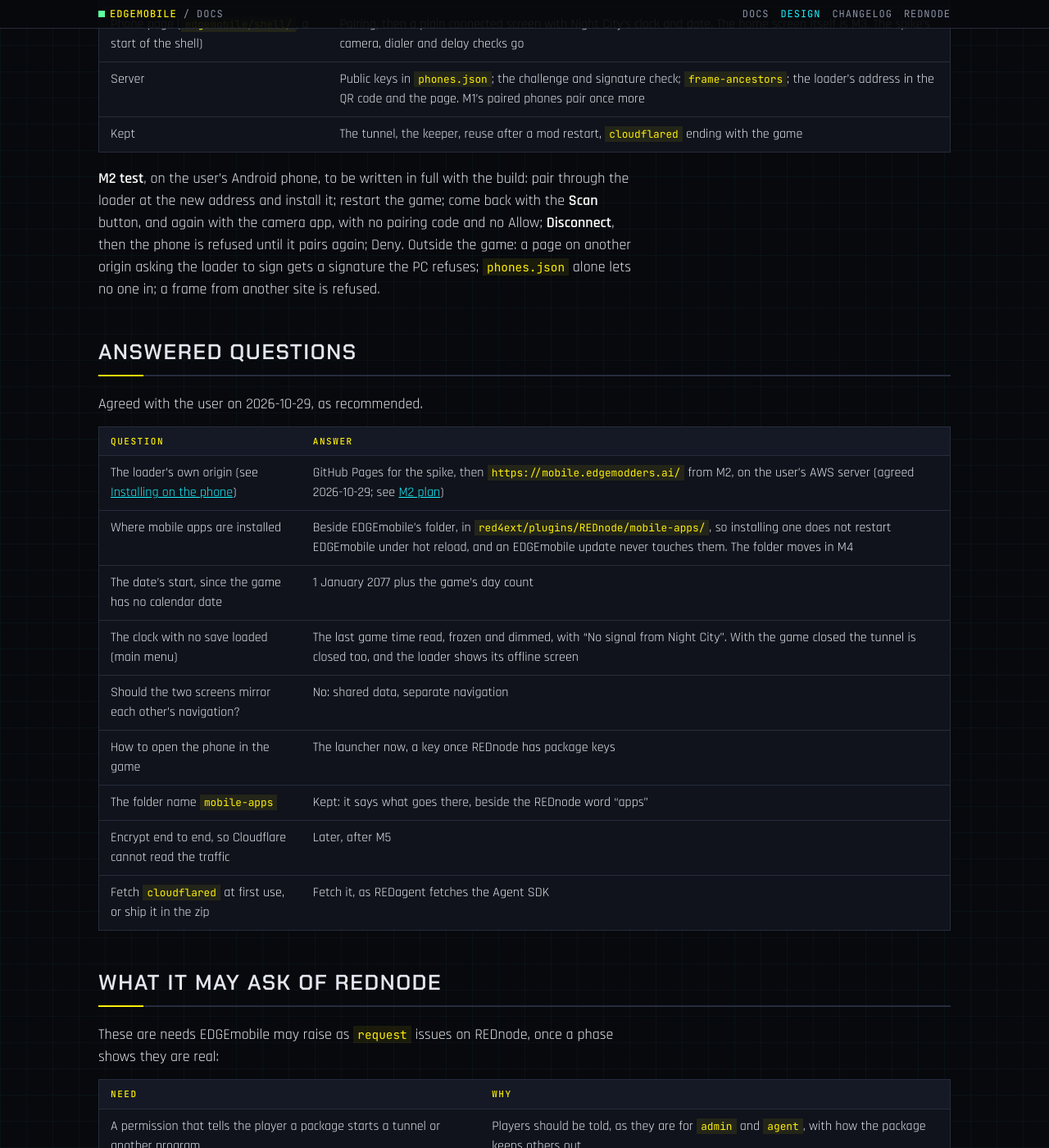
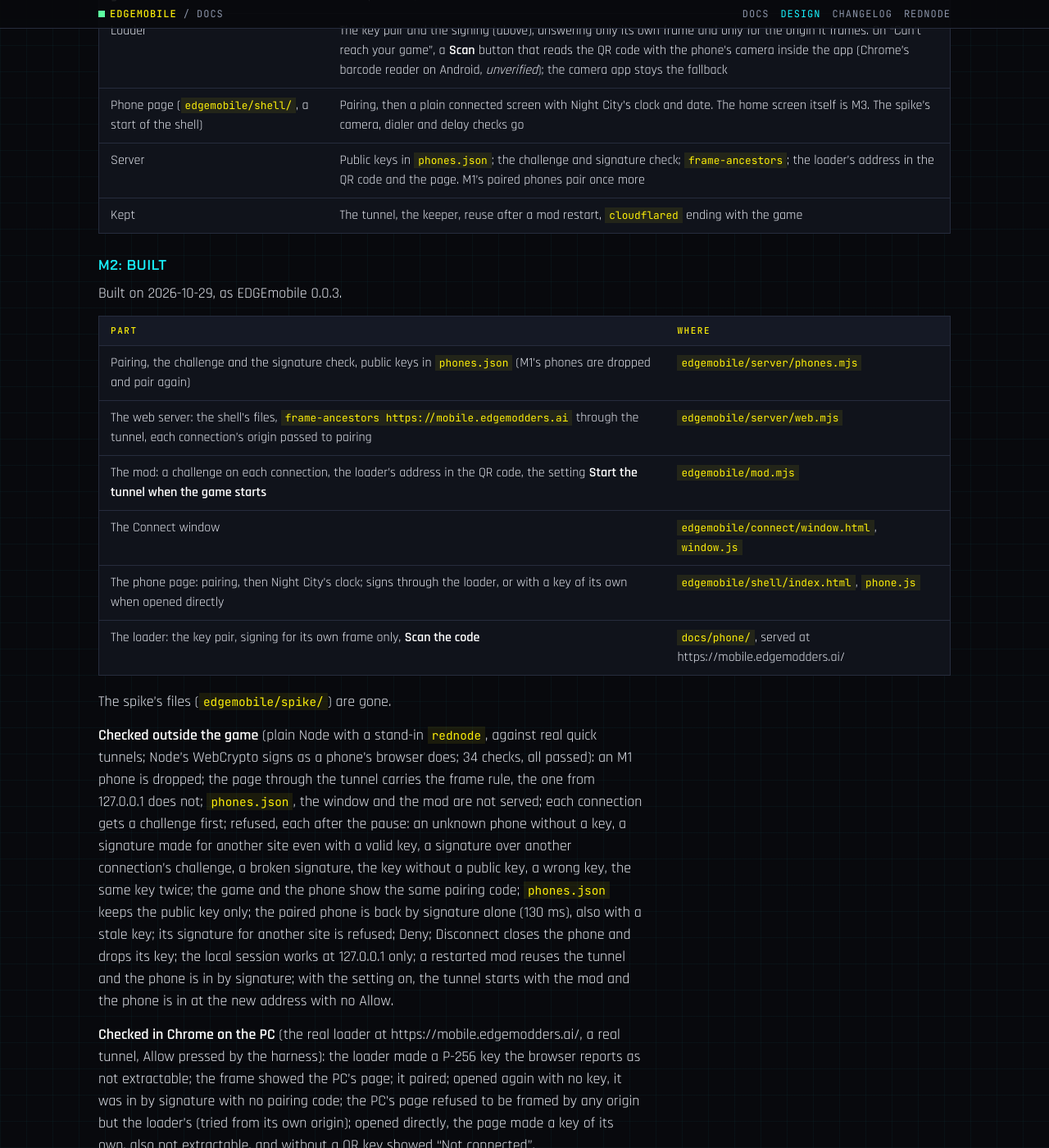
Before and after one commit to Edgemodders/EDGEmobile, a Jekyll site: the page built from docs/design.md, in a window 1280 px wide and 1400 px high, scrolled down 17513 px. Shown: the whole window at 82% size. Built offline with Jekyll 4.4.1, drawn with Linux system fonts in a browser that asks for light colours; some of the changed text lies outside the part shown.

Commit message:
Docs: M2 built, what was checked outside the game and in Chrome, and its test
Co-Authored-By: Claude Opus 5.5 <noreply@anthropic.com>

```diff
--- a/docs/design.md
+++ b/docs/design.md
@@ -41,13 +41,13 @@ EDGEmobile is one REDnode package, `edgemobile`, installed in `red4ext/plugins/R
 | Part | Where | What it does |
 |---|---|---|
 | Node mod | `edgemobile/mod.mjs` | Runs the web server and the WebSocket on `127.0.0.1`, starts and watches the tunnel, keeps paired phones and the phone's state, finds mobile apps, and answers both screens |
-| Phone window | `edgemobile/shell/` (*proposed*) | The OS, shown in a REDnode overlay window shaped like a phone. The same files are served to the real phone |
-| Connect window | `edgemobile/connect/` (*proposed*) | Onboarding in the game: the QR code, the pairing code with Allow and Deny, and the list of connected phones |
+| Phone window | `edgemobile/shell/` (pairing and the clock from M2; the OS from M3) | The OS, shown in a REDnode overlay window shaped like a phone. The same files are served to the real phone |
+| Connect window | `edgemobile/connect/` (from M2) | Onboarding in the game: the QR code, the pairing code with Allow and Deny, and the list of paired phones |
 | Mobile apps | `red4ext/plugins/REDnode/mobile-apps/<id>/`, beside EDGEmobile's folder (from M4) | One folder per installed app, with its own `mobile-app.json` |
 | Tunnel program | `<pkg.dataDir>/cloudflared/<version>/cloudflared.exe` | Cloudflare's `cloudflared`, fetched on first use (see [The tunnel](#the-tunnel)) |
-| Paired phones | `<pkg.dataDir>/phones.json` | A hash of each phone's session token, its name and when it was last seen |
+| Paired phones | `<pkg.dataDir>/phones.json` | Each phone's public key, its name and when it was last seen. Nothing in it is secret |
 
-REDnode's parts it uses: Node mods (`main`), page windows, Pin to HUD, `pkg.dataDir`, `game` and `api` for the game's time and place, services and roles (`use`) for app back ends, and secrets for the session keys (*proposed*).
+REDnode's parts it uses: Node mods (`main`), page windows, Pin to HUD, `pkg.dataDir`, `game` and `api` for the game's time and place, and services and roles (`use`) for app back ends.
 
 ## Onboarding a real phone
 
@@ -61,14 +61,14 @@ The sequence the player sees, the first time:
 | 4 | | The player scans it. The phone opens the loader, which shows the PC's phone page full screen. The page connects and shows a pairing code, such as `482 913` |
 | 5 | The window shows "A phone wants to connect: **482 913**", with the phone's browser and system, and **Allow** and **Deny** | "Check that the game shows the same code" |
 | 6 | The player checks the codes match and presses **Allow** | |
-| 7 | The phone shows in **Connected phones** | The loader stores the session key and the PC's page shows the EDGEmobile home screen, with no apps yet |
+| 7 | The phone shows in **Paired phones** | The loader keeps the phone's signing key and the PC's page shows the EDGEmobile home screen, with no apps yet |
 | 8 | | The loader offers **Install** (Add to Home screen) |
 
-After a game restart, the tunnel's address is new (see [The tunnel](#the-tunnel)), so the phone has to find the PC again. A phone already paired does not need the pairing code again. It scans the QR code once more, either with its camera or with a **Scan** button in the installed app, and the home screen comes back.
+After a game restart, the tunnel's address is new (see [The tunnel](#the-tunnel)), so the phone has to find the PC again. A phone already paired does not need the pairing code again. It scans the QR code once more, either with its camera or with **Scan the code** in the installed app, and the home screen comes back, with no pairing code and no Allow (from M2).
 
 ### What the QR code holds
 
-*Proposed:* `https://<loader address>/#h=<tunnel host>&t=<pairing token>`, with the loader on GitHub Pages at first (`edgemodders.github.io/EDGEmobile/phone/`).
+`https://mobile.edgemodders.ai/#h=<tunnel host>&k=<one-time key>` (from M2; the loader was on GitHub Pages in M1).
 
 - The part after `#` (the fragment) never leaves the phone, so the loader's host never sees the tunnel's address or the token. The loader reads it and shows `https://<tunnel host>/` in a full-screen frame.
 - The loader is served from one fixed address, so the installed app keeps working after the tunnel's address changes (see [Installing on the phone](#installing-on-the-phone-pwa)).
@@ -91,12 +91,12 @@ The rules that keep it that way:
 | Rule | Why |
 |---|---|
 | One pairing waits at a time. Repeated tries from one address are answered more slowly | No one can flood the player with requests or approval dialogs |
-| A paired phone gets a 256-bit random session key. The PC keeps only its hash | A copy of `phones.json` lets no one in |
-| **Connected phones** lists each phone with **Disconnect**, which ends its key | The player can remove a phone at any time |
+| A paired phone proves itself by signing a fresh challenge with a key its browser will not give out. The PC keeps only public keys (from M2; in M1, the hash of a session key) | A copy of `phones.json` lets no one in |
+| **Paired phones** lists each phone with **Disconnect**, which drops its key | The player can remove a phone at any time |
 | A phone can do only what EDGEmobile and its apps offer. It never reaches REDnode's `api`, the MCP server or files | A paired phone cannot run code in the game |
 | The server listens on `127.0.0.1` only | A phone reaches it only through the tunnel, never over the home network |
 | Only the PC's own page may open the WebSocket: its `Origin` header must be the tunnel's own address | Other websites the phone visits cannot use the session |
-| *Proposed for M2:* a paired phone proves itself by signing the PC's challenge with a key its browser will not give out, bound to the PC's own address (see [M2 plan](#m2-plan)). The PC keeps only public keys | A QR code made by someone else, naming another address, gets the loader to show that site, but nothing it gets works at the player's PC. A copy of `phones.json` holds no secret |
+| Each signature names the origin the phone talks to, and the loader signs only for the page in its own frame, naming that page's origin (from M2; see [M2 plan](#m2-plan)). Through the tunnel, only the loader may frame the PC's page | A QR code made by someone else, naming another address, gets the loader to show that site, but nothing it gets works at the player's PC. A copy of `phones.json` holds no secret |
 | Closing EDGEmobile, or the game, stops the server and the tunnel | Nothing stays open after the game |
 
 **Cloudflare carries the traffic.** A quick tunnel ends HTTPS at Cloudflare's edge, so the traffic is decrypted there before it travels on to the PC. *Proposed, later:* encrypt the WebSocket's messages end to end with a key carried in the QR code's fragment, which Cloudflare never sees.
@@ -266,7 +266,7 @@ Each phase ends with a test by the user, on a real phone where it applies, befor
 |---|---|---|
 | M0 Repo and design | The repo's scaffolding and this page | Done 2026-10-29 |
 | M1 Tunnel spike | Fetch and check `cloudflared`, start a quick tunnel to a server in a REDnode mod, open a page on a real phone, a WebSocket both ways and its delay. Tested on the user's Android phone; iPhones stay *unverified* until someone tests one. Also: the loader (option D) installed on a real phone, showing the PC's page full screen in a frame, with the camera and a `tel:` link from inside it; reusing a running tunnel after a mod restart; `cloudflared` ending with the game; a REDnode page window reaching `127.0.0.1` | Done 2026-10-29: built, tested on Android, four fixes, retested ([M1 test](#m1-test)) |
-| M2 Onboarding | The Connect window: the first fetch, the QR code, the pairing code with Allow and Deny, session keys, Connected phones with Disconnect, reconnecting by scan after a restart | Not started |
+| M2 Onboarding | The Connect window: the first fetch, the QR code, the pairing code with Allow and Deny, phones that prove themselves by signature, Paired phones with Disconnect, reconnecting by scan after a restart, the loader at its own address | Built 2026-10-29, awaiting the test ([M2 test](#m2-test)) |
 | M3 The OS | The shell on both screens: the home screen (status line, clock, empty app grid, dock), the dock's actions on each screen, the phone window in the game with Pin to HUD | Not started |
 | M4 Mobile apps | `mobile-app.json`, finding apps, icons and badges, opening, swiping between apps, the home bar, sandboxed frames, the `mobile` library, a sample app and a modder's guide | Not started |
 | M5 Install on the phone | The loader as a PWA: manifest, service worker, icons, the Scan button, offline screen, and its own origin | Not started |
@@ -334,7 +334,7 @@ Send back: the delays, and, if anything failed, `tunnel.log` from EDGEmobile's d
 
 ### M2 plan
 
-*Proposed* 2026-10-29, for the user's approval. M2 turns the spike into the real onboarding, and changes how a paired phone proves itself, so that after a game restart one scan brings it back with no pairing code and no Allow.
+Agreed with the user on 2026-10-29. M2 turns the spike into the real onboarding, and changes how a paired phone proves itself, so that after a game restart one scan brings it back with no pairing code and no Allow.
 
 **Reaching the game after a restart.** A quick tunnel's address is new at each start, and the installed app cannot learn it by itself.
 
@@ -358,7 +358,7 @@ What it stops: a QR code made by someone else, naming another site, gets the loa
 
 A browser without the loader (a direct link) has no lasting key: its page makes a key of its own, kept only under that tunnel address, so it pairs again with Allow after each restart. The page from 127.0.0.1 in the game keeps the local session of M1, refused through the tunnel as now.
 
-**Who may frame the PC's page.** The page served through the tunnel gets `frame-ancestors https://mobile.edgemodders.ai`, so no other site can show it in a frame. The page from 127.0.0.1 may be framed only by the game's own window.
+**Who may frame the PC's page.** The page served through the tunnel gets `frame-ancestors https://mobile.edgemodders.ai`, so no other site can show it in a frame. The page from 127.0.0.1 gets no frame rule yet: the in-game phone window that frames it comes in M3, and its rule with it.
 
 **The parts.**
 
@@ -371,7 +371,49 @@ A browser without the loader (a direct link) has no lasting key: its page makes
 | Server | Public keys in `phones.json`; the challenge and signature check; `frame-ancestors`; the loader's address in the QR code and the page. M1's paired phones pair once more |
 | Kept | The tunnel, the keeper, reuse after a mod restart, `cloudflared` ending with the game |
 
-**M2 test**, on the user's Android phone, to be written in full with the build: pair through the loader at the new address and install it; restart the game; come back with the **Scan** button, and again with the camera app, with no pairing code and no Allow; **Disconnect**, then the phone is refused until it pairs again; Deny. Outside the game: a page on another origin asking the loader to sign gets a signature the PC refuses; `phones.json` alone lets no one in; a frame from another site is refused.
+### M2: built
+
+Built on 2026-10-29, as EDGEmobile 0.0.3.
+
+| Part | Where |
+|---|---|
+| Pairing, the challenge and the signature check, public keys in `phones.json` (M1's phones are dropped and pair again) | `edgemobile/server/phones.mjs` |
+| The web server: the shell's files, `frame-ancestors https://mobile.edgemodders.ai` through the tunnel, each connection's origin passed to pairing | `edgemobile/server/web.mjs` |
+| The mod: a challenge on each connection, the loader's address in the QR code, the setting **Start the tunnel when the game starts** | `edgemobile/mod.mjs` |
+| The Connect window | `edgemobile/connect/window.html`, `window.js` |
+| The phone page: pairing, then Night City's clock; signs through the loader, or with a key of its own when opened directly | `edgemobile/shell/index.html`, `phone.js` |
+| The loader: the key pair, signing for its own frame only, **Scan the code** | `docs/phone/`, served at https://mobile.edgemodders.ai/ |
+
+The spike's files (`edgemobile/spike/`) are gone.
+
+**Checked outside the game** (plain Node with a stand-in `rednode`, against real quick tunnels; Node's WebCrypto signs as a phone's browser does; 34 checks, all passed): an M1 phone is dropped; the page through the tunnel carries the frame rule, the one from 127.0.0.1 does not; `phones.json`, the window and the mod are not served; each connection gets a challenge first; refused, each after the pause: an unknown phone without a key, a signature made for another site even with a valid key, a signature over another connection's challenge, a broken signature, the key without a public key, a wrong key, the same key twice; the game and the phone show the same pairing code; `phones.json` keeps the public key only; the paired phone is back by signature alone (130 ms), also with a stale key; its signature for another site is refused; Deny; Disconnect closes the phone and drops its key; the local session works at 127.0.0.1 only; a restarted mod reuses the tunnel and the phone is in by signature; with the setting on, the tunnel starts with the mod and the phone is in at the new address with no Allow.
+
+**Checked in Chrome on the PC** (the real loader at https://mobile.edgemodders.ai/, a real tunnel, Allow pressed by the harness): the loader made a P-256 key the browser reports as not extractable; the frame showed the PC's page; it paired; opened again with no key, it was in by signature with no pairing code; the PC's page refused to be framed by any origin but the loader's (tried from its own origin); opened directly, the page made a key of its own, also not extractable, and without a QR key showed "Not connected".
+
+**Found:** Windows Firewall allows a program by its path, so a copy of `cloudflared` in another folder is blocked again: the harness's copy was, and the window's firewall message showed, as built in M1. Players are not affected, since EDGEmobile keeps one folder per `cloudflared` version; a new pinned version means one new firewall prompt.
+
+*Unverified until the M2 test:* **Scan the code** (Chrome's barcode reader on Android), the installed app sharing the loader's key with Chrome after a scan with the camera app (both on the same origin; expected on Android), and the Connect window in the game.
+
+### M2 test
+
+On the PC with the game, and the user's Android phone. Deploy first: `.\tools\deploy.ps1 -GameDir 'E:\SteamLibrary\steamapps\common\Cyberpunk 2077'` (the game closed). On the phone, uninstall the M1 app (from `edgemodders.github.io`) first: the PC's page no longer shows inside it.
+
+| # | Step | Expect |
+|---|---|---|
+| 1 | Start the game. F10, the launcher, open **EDGEmobile** | The Connect window: **Start**, with the firewall note. **Paired phones** is empty: the M1 phone must pair again |
+| 2 | **Start** | A QR code; when its minute runs out, a new one follows by itself |
+| 3 | Load a save. Scan with the phone's camera | Chrome opens `mobile.edgemodders.ai`, then the pairing code |
+| 4 | Compare codes; **Allow** | The phone shows Night City's clock and date. The window lists the phone, online |
+| 5 | Install the app (its **Install**, or Chrome's menu, Add to Home screen). Close Chrome. Open the installed app | Connected, with no scan and no Allow |
+| 6 | Quit the game. Start it again, and **Start** the tunnel. Open the installed app | "Can't reach your game", with **Scan the code** |
+| 7 | **Scan the code**, at the game's QR code | Connected, with no pairing code and no Allow |
+| 8 | Quit and restart the game again; **Start**. This time scan with the phone's camera app instead | Connected, in Chrome, with no Allow. Open the installed app: connected there too |
+| 9 | Turn on **Start the tunnel when the game starts**. Quit and restart the game, and load a save without opening the window | The tunnel starts by itself (open the window to see it ready). Scan: connected with no Allow |
+| 10 | **Disconnect** the phone | The phone shows "Not connected". Scanning again needs the pairing code and Allow |
+| 11 | Scan, and press **Deny** | "Not connected" |
+| 12 | Quit the game | Task Manager shows no `cloudflared.exe` |
+
+Send back: anything that did not match, and if the tunnel misbehaved, `tunnel.log` from `%APPDATA%\@rednode\overlay\packages\edgemobile\` and the mod's lines in `red4ext/logs/rednode-mods.log`.
 
 ## Answered questions
 
```
Also changed, not shown: CLAUDE.md (+3 -3 lines), docs/index.md (+1 -1 lines).
